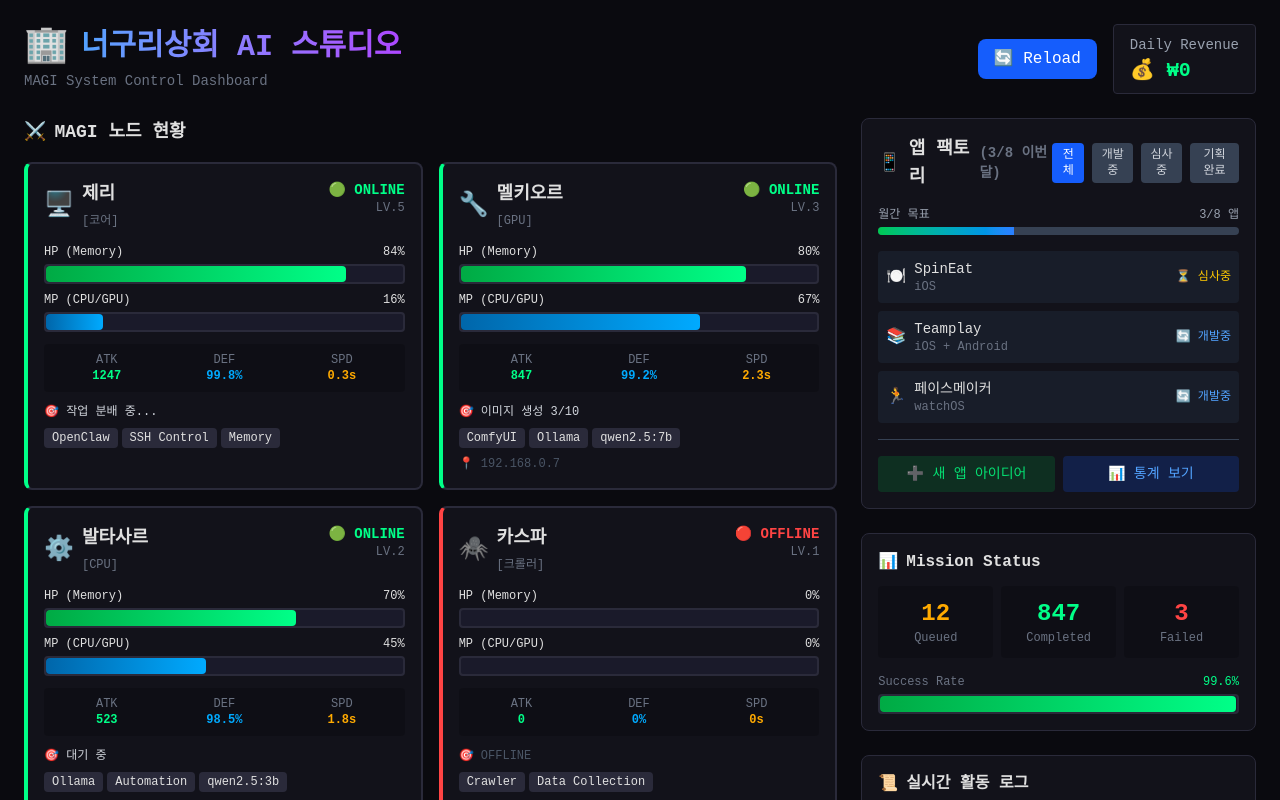
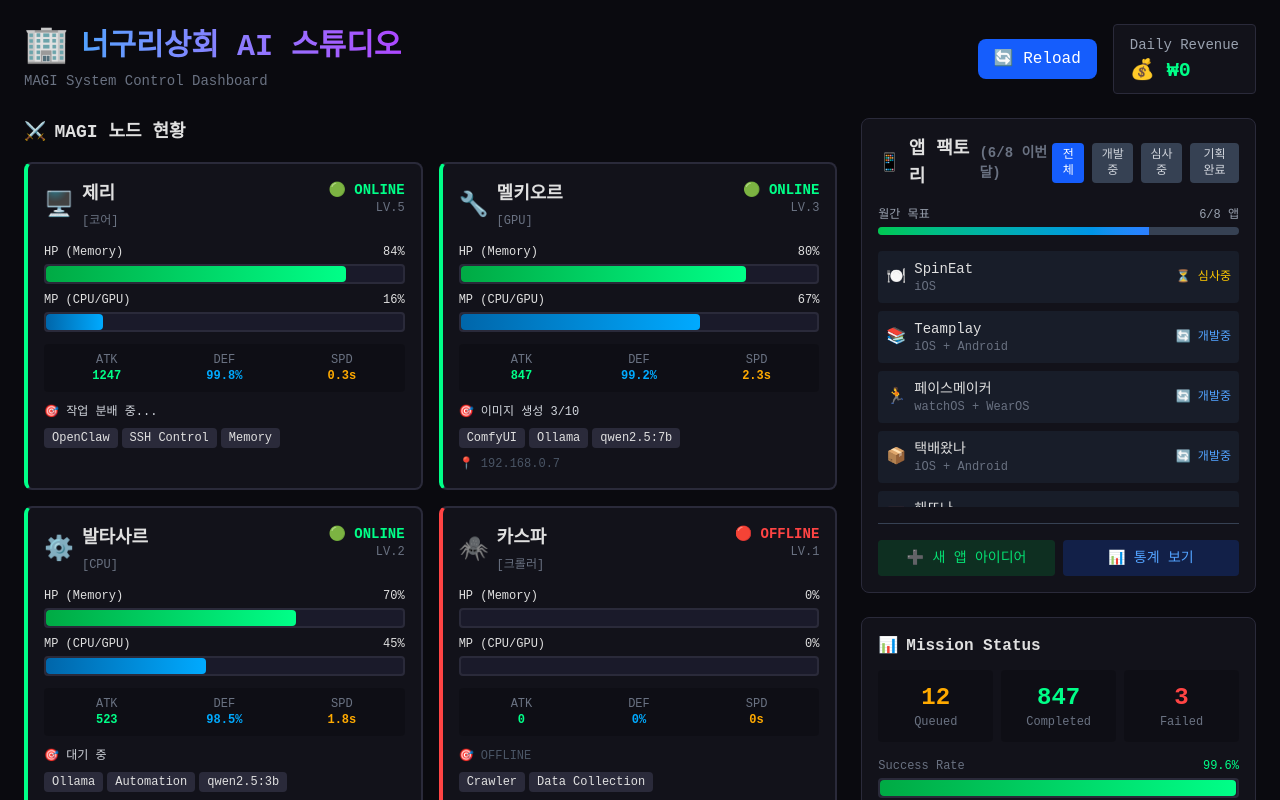
Before and after one commit to luos1/magi-dashboard, a React (Vite) app: page / in a window 1280 px wide. Shown: the top 800 px of the page. Built offline with nearby package versions, Linux system fonts and the light colour scheme.

Commit message:
Add 3 new apps: 택배왔나, 해뜨나, 배터리친구

```diff
--- a/src/App.jsx
+++ b/src/App.jsx
@@ -9,7 +9,10 @@ import ProjectsPanel from './components/ProjectsPanel'
 const appProjects = [
   { name: 'SpinEat', emoji: '🍽️', platform: 'iOS', status: '심사중' },
   { name: 'Teamplay', emoji: '📚', platform: 'iOS + Android', status: '개발중' },
-  { name: '페이스메이커', emoji: '🏃', platform: 'watchOS', status: '개발중' },
+  { name: '페이스메이커', emoji: '🏃', platform: 'watchOS + WearOS', status: '개발중' },
+  { name: '택배왔나', emoji: '📦', platform: 'iOS + Android', status: '개발중' },
+  { name: '해뜨나', emoji: '🌅', platform: 'iOS + Android', status: '개발중' },
+  { name: '배터리친구', emoji: '🔋', platform: 'iOS + Android', status: '개발중' },
 ]
 
 // 데모 데이터 (나중에 실제 API 연결)
```
